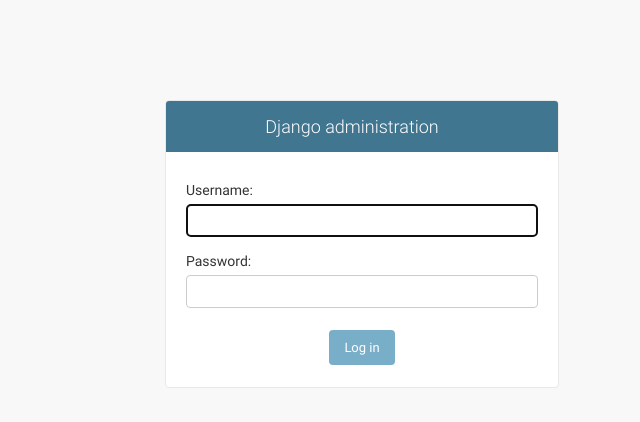
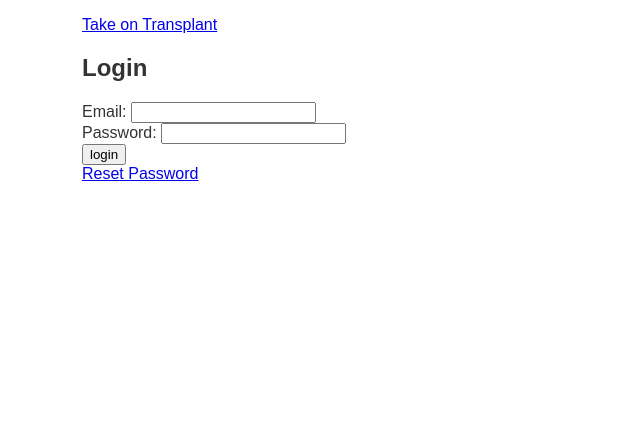
Before and after one commit to nickdotreid/take-on-transplant, a Django app: page /admin/login/ in a window 1280 px wide. Shown: the top 422 px of the page, without its empty margins (278-918 px from the left). Run offline with Django 3.2, Linux system fonts and the light colour scheme; style sheets or scripts are compiled from the project's sources.

Commit message:
Configure email login

```diff
--- a/server/app/settings.py
+++ b/server/app/settings.py
@@ -136,3 +136,5 @@ if 'SENDGRID_API_KEY' in os.environ:
     EMAIL_HOST_PASSWORD = os.environ['SENDGRID_API_KEY']
     EMAIL_PORT = 587
     EMAIL_USE_TLS = True
+
+LOGIN_REDIRECT_URL = '/login/'
--- a/server/app/urls.py
+++ b/server/app/urls.py
@@ -1,21 +1,67 @@
 from django.conf import settings
 from django.conf.urls.static import static
 from django.contrib import admin
+from django.contrib.auth import authenticate
+from django.contrib.auth import get_user_model
+from django.contrib.auth.forms import AuthenticationForm
+from django.contrib.auth.views import LoginView
+from django.contrib.auth.views import LogoutView
 from django.contrib.auth.views import PasswordResetView
 from django.contrib.auth.views import PasswordResetDoneView
 from django.contrib.auth.views import PasswordResetConfirmView
 from django.contrib.auth.views import PasswordResetCompleteView
+from django.forms import CharField
+from django.forms import EmailField
 from django.urls import path
 
 from patients.views import PatientStoryView
 from patients.views import PatientStoryList
 
+class EmailAuthenticationForm(AuthenticationForm):
+
+    email = CharField(
+        label = 'Email',
+        required = True
+    )
+    username = CharField(
+        label = 'Username',
+        required = False
+    )
+
+    def clean(self):
+        email = self.cleaned_data.get('email')
+        password = self.cleaned_data.get('password')
+        User = get_user_model()
+        user = User.objects.filter(email__iexact=email).first()
+        if user and password:
+            self.user_cache = authenticate(self.request, username=user.username, password=password)
+            if self.user_cache is None:
+                raise self.get_invalid_login_error()
+            else:
+                self.confirm_login_allowed(self.user_cache)
+            return self.cleaned_data
+        else:
+            raise self.get_invalid_login_error()
+
+login_view = LoginView.as_view(
+    authentication_form = EmailAuthenticationForm,
+    template_name='login.html'
+)
+logout_view = LogoutView.as_view(
+    next_page = '/login/'
+)
+
 urlpatterns = [
+    # override admin login logout
+    path('admin/login/', login_view),
+    path('admin/logout/', logout_view),
     path('admin/', admin.site.urls),
+    path('login/', login_view, name='login'),
+    path('logout/', logout_view, name='logout'),
     path('reset-password/<uidb64>/<token>/', PasswordResetConfirmView.as_view(), name='password_reset_confirm'),
     path('reset-password/complete/', PasswordResetConfirmView.as_view(), name='password_reset_complete'),
     path('reset-password/sent/', PasswordResetDoneView.as_view(), name='password_reset_done'),
-    path('reset-password/', PasswordResetView.as_view()),
+    path('reset-password/', PasswordResetView.as_view(), name='password_reset'),
     path('story/<patient_id>', PatientStoryView.as_view(), name='patient-story'),
     path('', PatientStoryList.as_view(), name='patient-story-list')
 ] + static(settings.MEDIA_URL, document_root=settings.MEDIA_ROOT)
--- a/server/templates/base.html
+++ b/server/templates/base.html
@@ -9,6 +9,14 @@
 <body>
     <header class="container">
         <a href="/">Take on Transplant</a>
+        {% if user.is_staff %}
+        {% url 'admin:index' as admin_url %}
+        <a href="{{admin_url}}">Admin</a>
+        {% endif %}
+        {% if user.is_authenticated %}
+        {% url 'logout' as logout_url %}
+        <a href="{{logout_url}}">Logout</a>
+        {% endif %}
     </header>
     <div id="content" class="container">
         {% block content %}{% endblock %}
--- /dev/null
+++ b/server/templates/login.html
@@ -0,0 +1,32 @@
+{% extends 'base.html' %}
+
+{% block content %}
+<h2>Login</h2>
+{% if user.is_authenticated %}
+    {% if user.email %}
+    <p>Your are logged in with the email address {{user.email}}</p>
+    {% endif %}
+    {% url 'logout' as logout_url %}
+    <a href="{{logout_url}}">Logout</a>
+{% else %}
+    {% if form.errors %}
+    <p class="error">Your username and password didn't match. Please try again.</p>
+    {% endif %}
+    {% url 'login' as login_url %}
+    <form method="post" action="{{login_url}}">
+        {% csrf_token %}
+        <div>
+            {{form.email.label_tag}}
+            {{form.email}}
+        </div>
+        <div>
+            {{ form.password.label_tag }}
+            {{ form.password }}
+        </div>
+        <input type="submit" value="login">
+        <input type="hidden" name="next" value="{{ next }}">
+    </form>
+    {% url 'password_reset' as password_reset_url %}
+    <a href="{{password_reset_url}}">Reset Password</a>
+{% endif %}
+{% endblock %}
```
